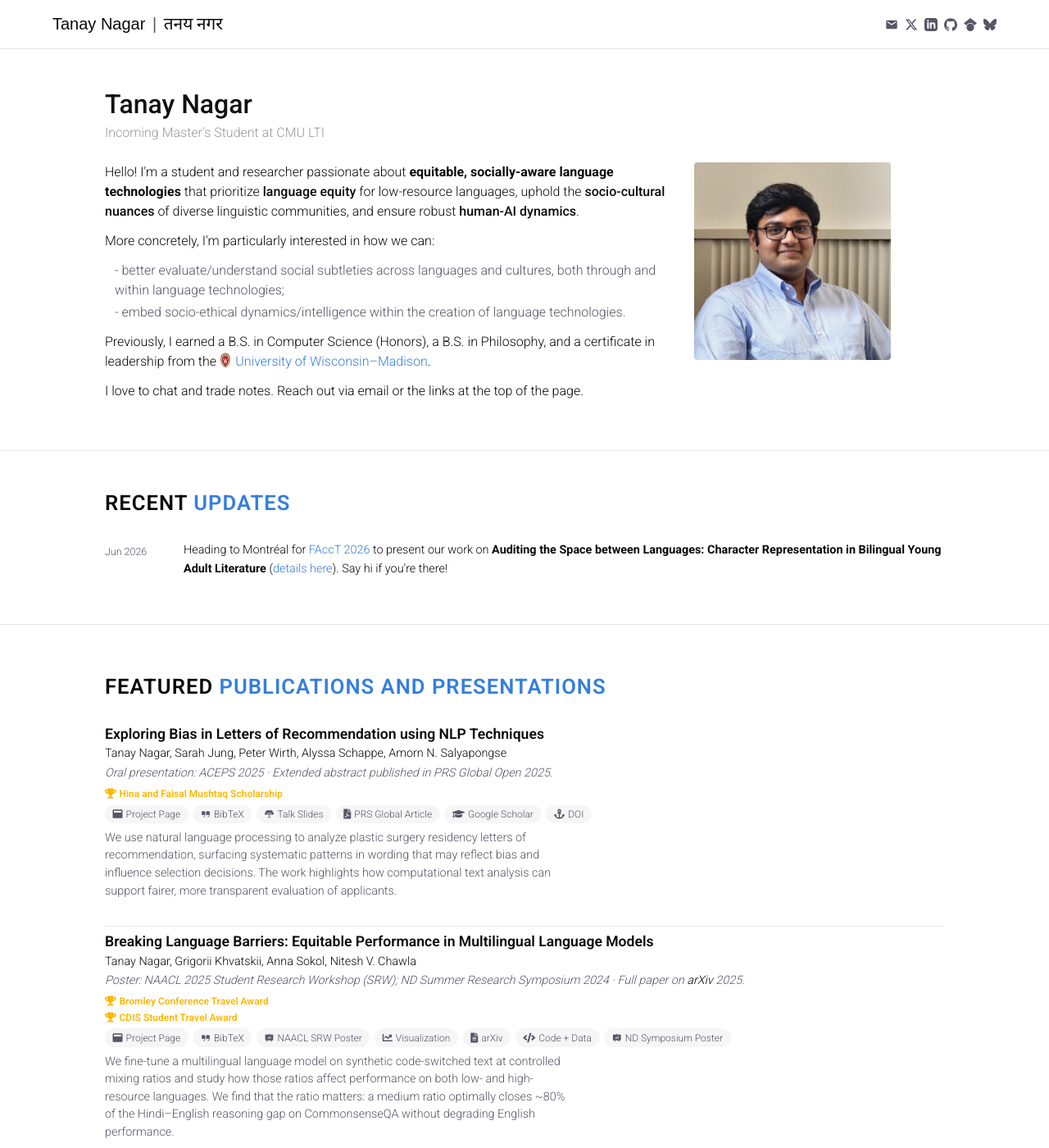
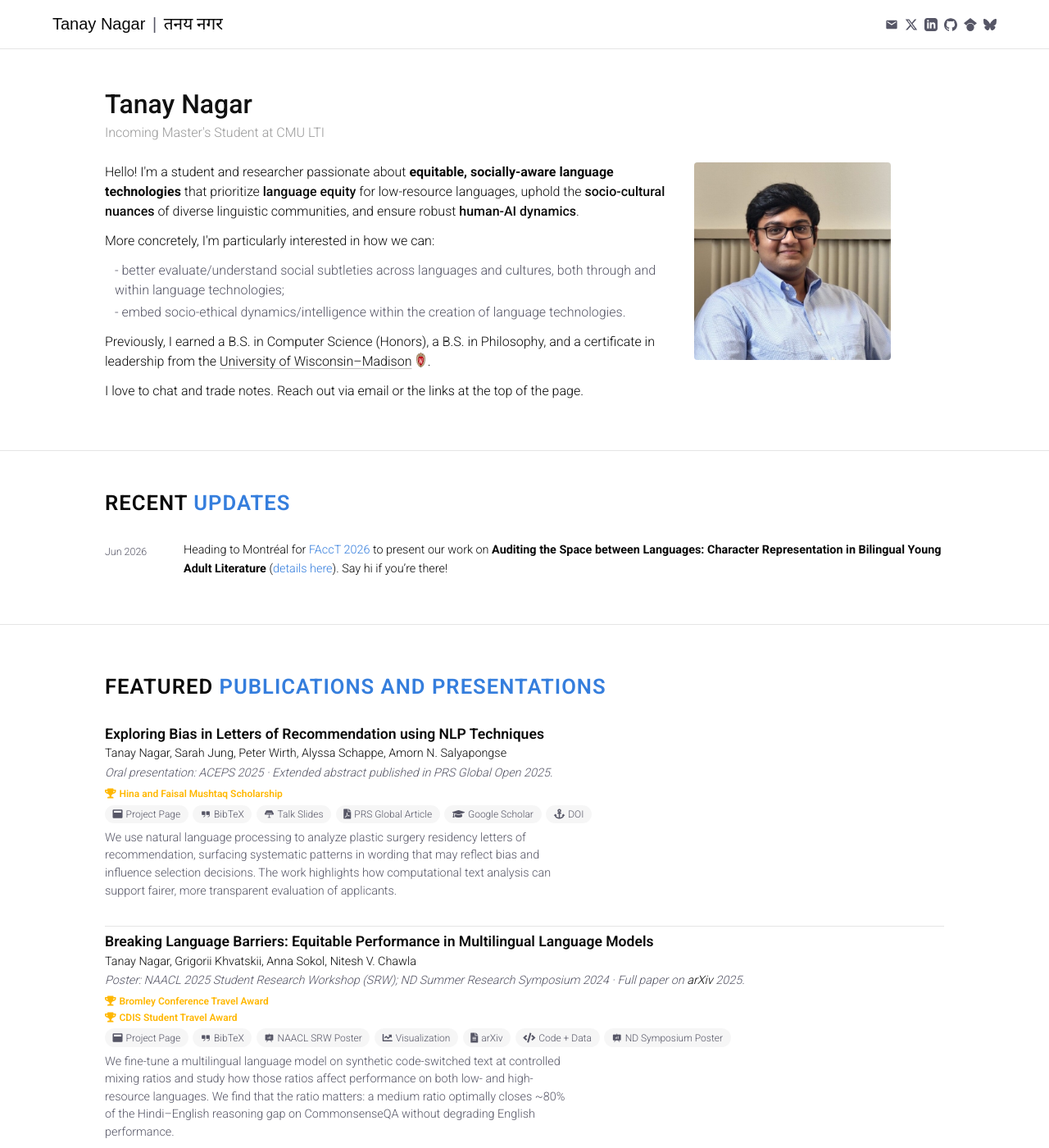
Before and after one commit to tnagar72/tnagar72.github.io, a Jekyll site: the page built from index.html, in a window 1280 px wide and 1400 px high. Shown: the whole window at 82% size. Built offline with Jekyll 4.4.1, drawn with Linux system fonts in a browser that asks for light colours; nearby versions of some CDN libraries.

Commit message:
fix(hero): restore old ink+faint-underline link style + put crest after the name
Two related tweaks to the hero bio's education line:

1. Move the UW crest to AFTER "University of Wisconsin–Madison"
   instead of before. The "logo prefixes institution name" pattern
   read as a brand badge; "name first, mark second" reads as a
   reference. Hohman uses the same pattern.

2. Override .hero-bio a back to the old ink-color + faint underline
   pattern (color: --foreground, decoration: 25% black underline,
   hover: 50%). The Hohman-style cyan was correct for Updates entries
   and link-list registers, but inside a prose bio paragraph the
   loud cyan was pulling the eye too hard. The bio reads as a single
   block of writing, not as discrete linkable items, so the link
   color should sit inside the sentence rhythm rather than jump out.

The Hohman cyan stays on every other body link surface (Updates,
section headers, writing index, etc.) — this override is scoped
strictly to .hero-bio.

```diff
--- a/_data/profile.yaml
+++ b/_data/profile.yaml
@@ -20,6 +20,6 @@ bio_html: |
     <li>embed socio-ethical dynamics/intelligence within the creation of language technologies.</li>
   </ul>
 
-education_html: Previously, I earned a B.S. in Computer Science (Honors), a B.S. in Philosophy, and a certificate in leadership from the <img class="intro-logo crest" src="/Images/uw-crest-color-web-digital.svg" alt="" /> <a href="https://www.wisc.edu/" target="_blank" rel="noopener noreferrer">University of Wisconsin&ndash;Madison</a>.
+education_html: Previously, I earned a B.S. in Computer Science (Honors), a B.S. in Philosophy, and a certificate in leadership from the <a href="https://www.wisc.edu/" target="_blank" rel="noopener noreferrer">University of Wisconsin&ndash;Madison</a> <img class="intro-logo crest" src="/Images/uw-crest-color-web-digital.svg" alt="" />.
 
 connect_html: I love to chat and trade notes. Reach out via email or the links at the top of the page.
--- a/assets/css/main.css
+++ b/assets/css/main.css
@@ -310,14 +310,21 @@ section {
 
 
 .hero-bio a {
-    color: var(--color-link);
-    text-decoration: none;
+    /* Bio-paragraph links use the older ink-color + faint underline
+       pattern instead of the cyan accent shared by every other body
+       link on the site. The bio reads as prose, not as a link list,
+       so loud cyan was pulling the eye too hard. Underline color is
+       25% black so the link visually sits inside the sentence rhythm;
+       hover darkens to 50%. */
+    color: var(--foreground);
+    text-decoration: underline;
+    text-decoration-thickness: 0.08em;
+    text-underline-offset: 0.18em;
+    text-decoration-color: rgba(0, 0, 0, 0.25);
 }
 
 .hero-bio a:hover {
-    text-decoration: underline;
-    text-decoration-thickness: 1px;
-    text-underline-offset: 3px;
+    text-decoration-color: rgba(0, 0, 0, 0.5);
 }
 
 /* Subtle list for key interests */
```
